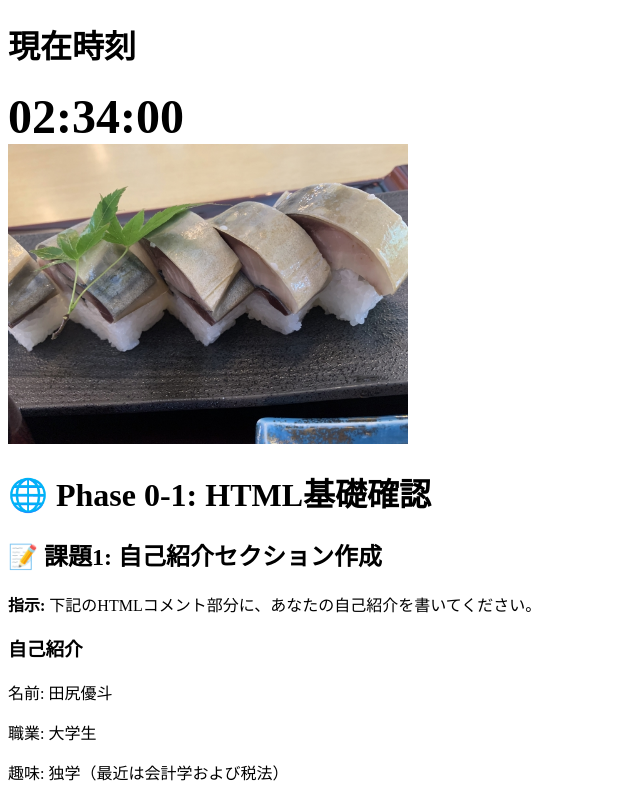
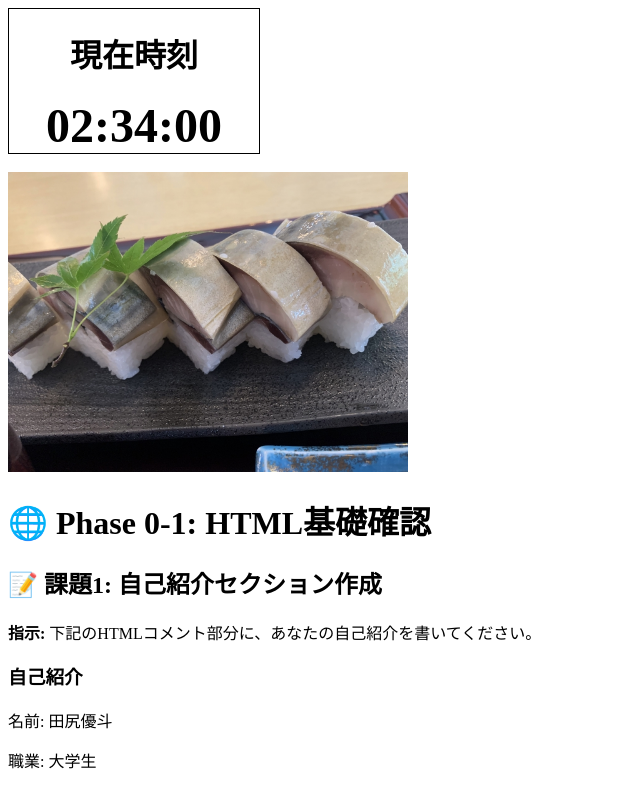
Before and after one commit to omu-aaa24033/omu-aaa24033.github.io, a plain HTML site: page index.html in a window 1280 px wide. Shown: the top 791 px of the page, without its empty margins (0-640 px from the left). Drawn offline with Linux system fonts and the light colour scheme.

Commit message:
時計の表示スタイルを改善

```diff
--- a/index.html
+++ b/index.html
@@ -35,11 +35,13 @@
     </script>
 </head>
 <body>
-    <h1>現在時刻</h1>
-    <div id="clock" style="font-size: 48px; font-weight: bold; color: black; border: solid 1px width: 100px text-align: center">
-        00:00:00
+    <div style="width: 250px; text-align: center; border: solid 1px;">
+        <h1>現在時刻</h1>
+        <div id="clock" style="font-size: 48px; font-weight: bold; color: black;">
+            00:00:00
+        </div>
     </div>
-
+    <br>
 
     <img src="24920587_s.jpg" width="400" alt="鯖寿司">
     <h1>🌐 Phase 0-1: HTML基礎確認</h1>
```
